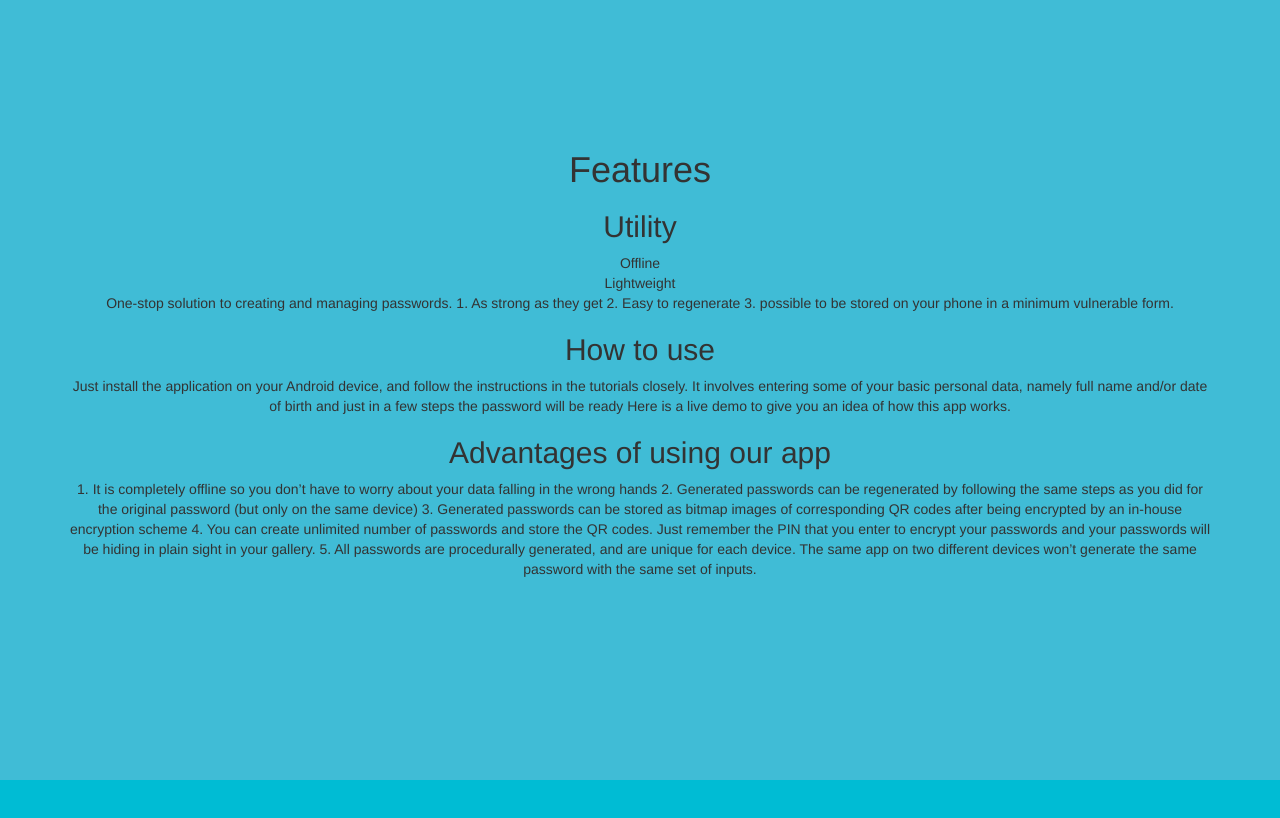
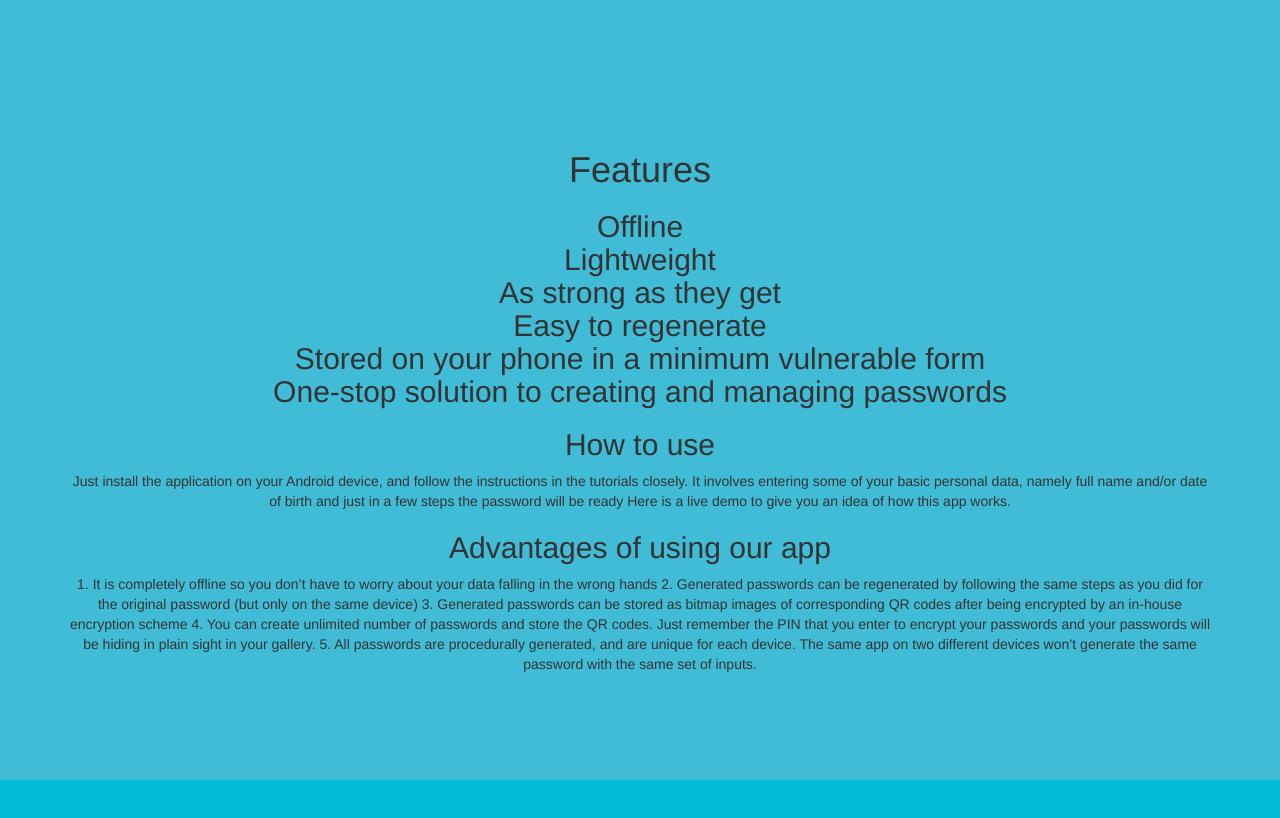
Before and after one commit to PassGen/PassGen.github.io, a website: page index.html in a window 1280 px wide. Shown: the part 1620-2438 px from the top of the page. Drawn offline with Linux system fonts and the light colour scheme.

Commit message:
Update index.html

```diff
--- a/index.html
+++ b/index.html
@@ -110,11 +110,8 @@
             <div class="row">
                 <div class="col-lg-12">
                     <h1>Features</h1>
-			<h2>Utility</h2>
-Offline <br>Lightweight<br> One-stop solution to creating and managing passwords.
-1. As strong as they get
-2. Easy to regenerate
-3. possible to be stored on your phone in a minimum vulnerable form.
+
+<h2>Offline<br>Lightweight<br>As strong as they get<br>Easy to regenerate<br>Stored on your phone in a minimum vulnerable form<br>One-stop solution to creating and managing passwords</h2>
 
 			<h2>How to use</h2>
 Just install the application on your Android device, and follow the instructions in the tutorials closely. It involves entering some of your basic personal data, namely full name and/or date of birth and just in a few steps the password will be ready
```
